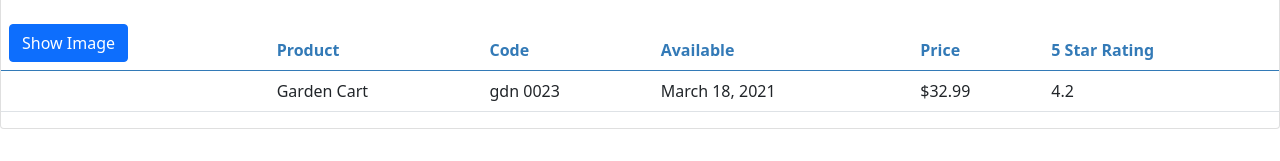
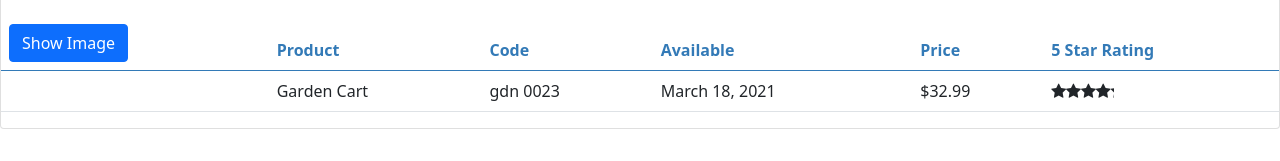
Before and after one commit to bhaktichauhan3/my-angular-app, an Angular app: page /welcome in a window 1280 px wide. Shown: the part 196-357 px from the top of the page. Built offline with nearby package versions, Linux system fonts and the light colour scheme.

Commit message:
feat: nested component

```diff
--- a/src/app/app.module.ts
+++ b/src/app/app.module.ts
@@ -4,12 +4,14 @@
 import { AppComponent } from './app.component';
 import { ProductListComponent } from './product/product-list.component';
 import { ConvertToSpacesPipe } from './shared/convert-to-spaces.pipe';
+import { StarComponent } from './shared/star.component';
 
 @NgModule({
   declarations: [
     AppComponent,
     ProductListComponent,
-    ConvertToSpacesPipe
+    ConvertToSpacesPipe,
+    StarComponent
   ],
   imports: [
     BrowserModule,
--- a/src/app/product/product-list.component.html
+++ b/src/app/product/product-list.component.html
@@ -46,7 +46,11 @@
           <td>{{ product.productCode | lowercase | convertToSpaces:'-'}}</td>
           <td>{{ product.releaseDate }}</td>
           <td>{{ product.price | currency: 'USD':'symbol':'1.2-2'}}</td>
-          <td>{{ product.starRating }}</td>
+          <td>
+            <pm-star [rating]='product.starRating'
+              (ratingClicked)='onRatingClicked($event)'>
+            </pm-star>
+          </td>
         </tr>
       </tbody>
     </table>
--- a/src/app/product/product-list.component.ts
+++ b/src/app/product/product-list.component.ts
@@ -91,4 +91,8 @@
     return this.products.filter((product: IProduct) =>
       product.productName.toLocaleLowerCase().includes(filterBy));
   }
+
+  onRatingClicked(message: string): void {
+    this.pageTitle = 'Product List: ' + message;
+  }
 }
--- a/src/app/shared/star.component.html
+++ b/src/app/shared/star.component.html
@@ -1,6 +1,7 @@
 <div class="crop"
      [style.width.px]="cropWidth"
-     [title]="rating">
+     [title]="rating"
+     (click) = 'onClick()'>
   <div style="width: 75px">
     <span class="fa fa-star"></span>
     <span class="fa fa-star"></span>
--- /dev/null
+++ b/src/app/shared/star.component.ts
@@ -0,0 +1,22 @@
+import { Component, Input, OnChanges, Output, EventEmitter } from "@angular/core";
+
+@Component({
+  selector: 'pm-star',
+  templateUrl: './star.component.html',
+  styleUrls: ['./star.component.css']
+})
+
+export class StarComponent implements OnChanges {
+  @Input() rating: number = 0;
+  cropWidth: number = 75;
+  @Output() ratingClicked: EventEmitter<string> =
+    new EventEmitter<string>();
+
+  ngOnChanges(): void {
+    this.cropWidth = this.rating * 75/5;
+  }
+
+  onClick(): void {
+    this.ratingClicked.emit(`The rating ${this.rating} was clicked!`);
+  }
+}
```
